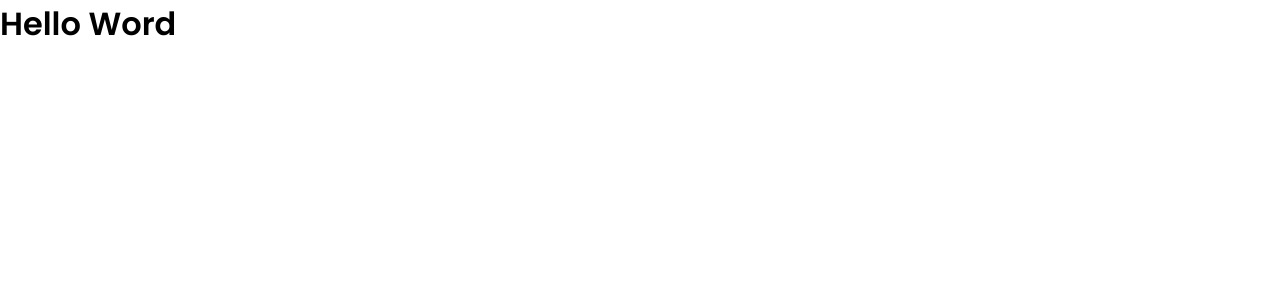
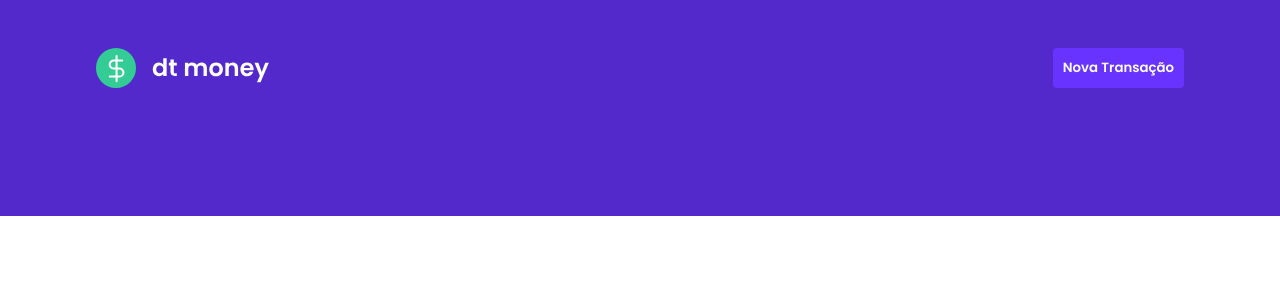
Before and after one commit to fdAssis/reactjs-coffee-money, a React (Create React App) app: page / in a window 1280 px wide. Shown: the top 300 px of the page. Built offline with nearby package versions, Linux system fonts and the light colour scheme.

Commit message:
add component Header

```diff
--- a/src/App.tsx
+++ b/src/App.tsx
@@ -1,10 +1,11 @@
+import { Header } from "./components/Header";
 import { GobalStyles } from "./styles/globla";
 
 export function App() {
   return (
-    <div className="App">
-      <h1>Hello Word</h1>
-      <GobalStyles />
-    </div>
+   <>
+    <Header />
+    <GobalStyles />
+   </>
   );
 }
--- /dev/null
+++ b/src/components/Header/index.tsx
@@ -0,0 +1,14 @@
+import logoImg from '../../assets/logo.svg';
+import { Container, Content } from "./styles";
+
+export function Header(){
+  return(
+    <Container>
+      <Content>
+        <img src={logoImg} alt="coffee-money"/>
+        <button type="button">Nova Transação</button>
+      </Content>
+    </Container>
+  )
+
+}
--- /dev/null
+++ b/src/components/Header/styles.ts
@@ -0,0 +1,32 @@
+import styled from "styled-components";
+
+export const Container = styled.header`
+  background: var(--blue);
+`;
+
+export const Content = styled.div`
+  max-width: 1120px;
+  padding: 3rem 1rem 8rem;
+  margin: 0 auto;
+
+  display: flex;
+  align-items: center;
+  justify-content:space-between;
+
+  button {
+    border: 0;
+    border-radius: 0.25rem;
+    padding: 0.62rem;
+
+    color: var(--shape);
+    font-weight: bold;
+
+    background: var(--blue-light);
+
+    transition: filter 0.2s;
+
+    &:hover{
+      filter: brightness(0.9);
+    }
+  }
+`;
```
